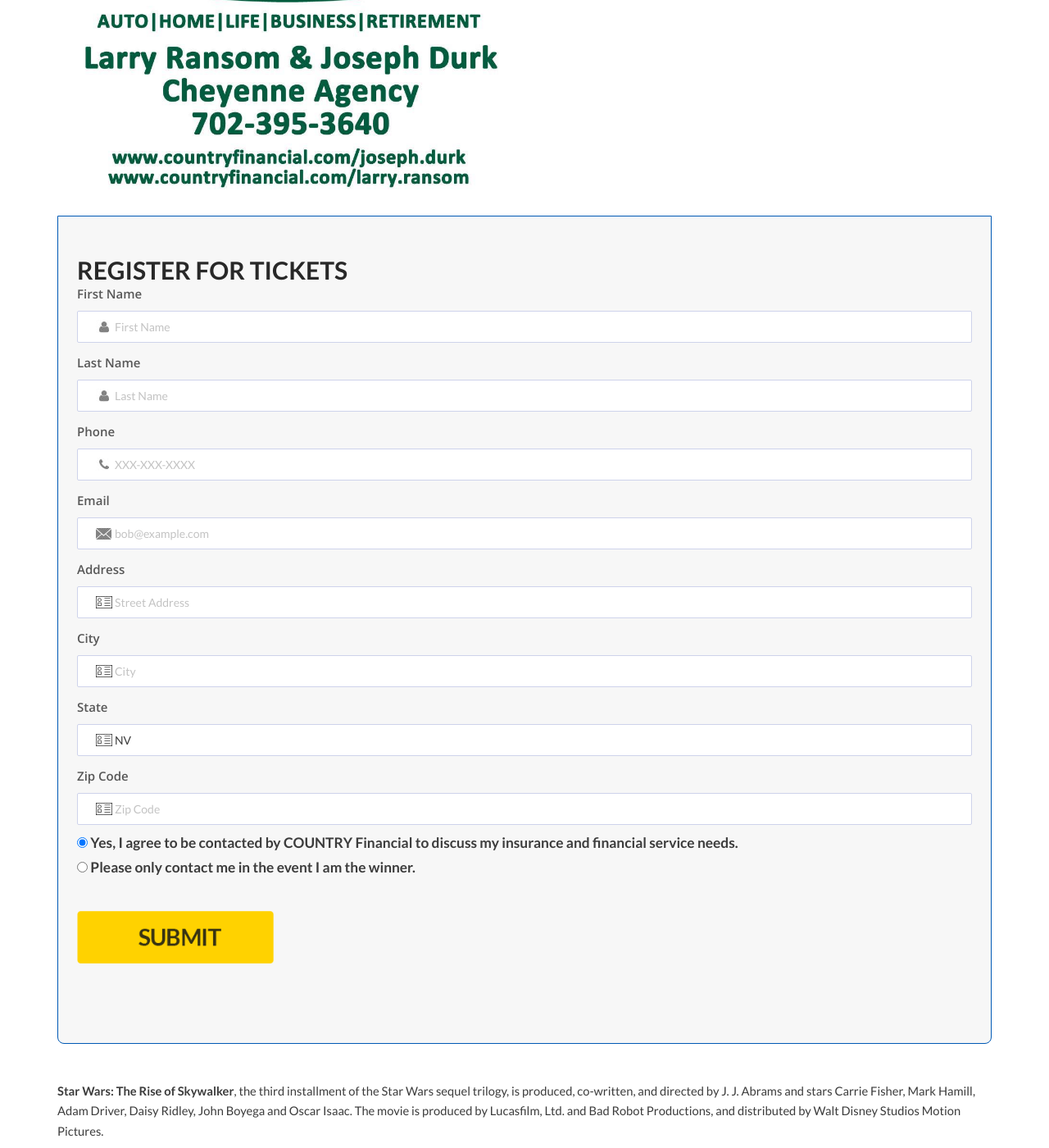
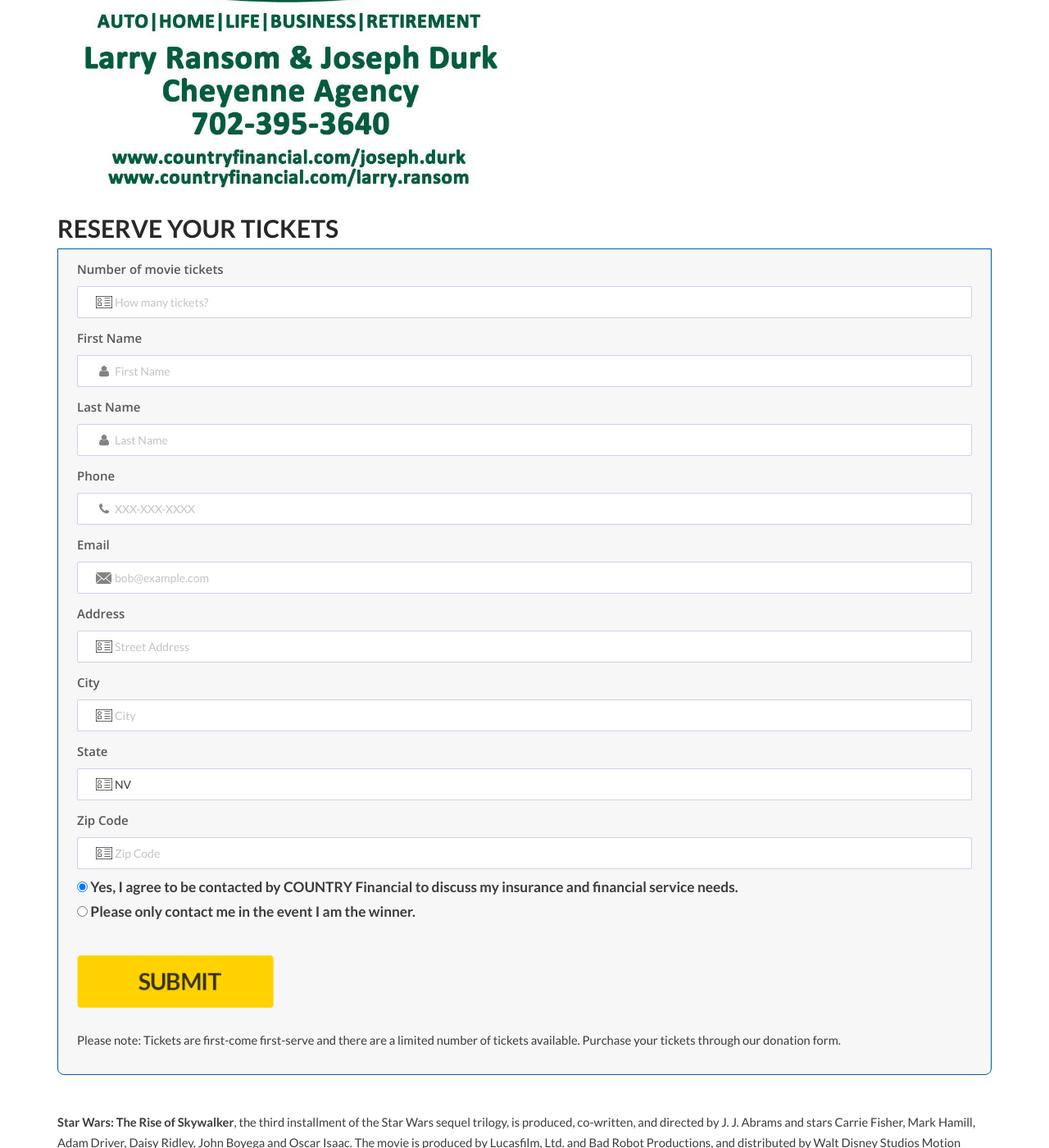
Before and after one commit to rg45-com/tappsnevada.org, a Jekyll site: the page built from _posts/events/2019-12-04-tapps-presents-star-wars-rise-of-skywalker-movie-fundraiser.md, in a window 1280 px wide and 1400 px high, scrolled down 1241 px. Shown: the whole window at 82% size. Built offline with Jekyll 4.4.1, drawn with Linux system fonts in a browser that asks for light colours.

Commit message:
Form tweaks

```diff
--- a/_posts/events/2019-12-04-tapps-presents-star-wars-rise-of-skywalker-movie-fundraiser.md
+++ b/_posts/events/2019-12-04-tapps-presents-star-wars-rise-of-skywalker-movie-fundraiser.md
@@ -53,12 +53,20 @@ devstatus: 1
 <div class="row">
   <div class="col-12">
     <div class="content-container contact">
-      <div class="main-cont">
-        <h4 class="tab-head">Register for Tickets</h4>
-        <form class="frm-cont" accept-charset="utf-8" netlify-honeypot="overlords" name="[TAPPS_SKYWALKER]" action="/donate" netlify>
+    <h4 class="tab-head" style="margin-bottom: 10px !important">Reserve your Tickets</h4>
+      <div class="main-cont" style="padding-top: 10px !important">
+
+        <form class="frm-cont" style="margin-bottom: 0px !important;" accept-charset="utf-8" netlify-honeypot="overlords" name="[TAPPS_SKYWALKER]" action="/donate" netlify>
           <p class="hidden">
             <label>Any Robot Overlords present? <input name="overlords"></label>
           </p>
+          <div class="frm-elements">
+                <label>Number of movie tickets</label>
+                <div class="input-box">
+                    <img src="/assets/images/frm9.jpg" alt="icon" class="fldicon">
+                    <input value="" type="text" name="tickets" class="field-all" placeholder="How many tickets?">
+                </div>
+            </div>
           <div class="frm-elements">
                 <label>First Name</label>
                 <div class="input-box">
@@ -138,8 +146,9 @@ devstatus: 1
               <div data-netlify-recaptcha="true"></div>
             </div>
 
-            <input type="image" src="/assets/images/sub-btn.png" class="sub-btn">
+            <input type="image" src="/assets/images/sub-btn.png" class="sub-btn" style="float: none !important">
         </form>
+        <small>Please note: Tickets are first-come first-serve and there are a limited number of tickets available.  Purchase your tickets through our donation form. </small>
       </div>
     </div>
 
```
